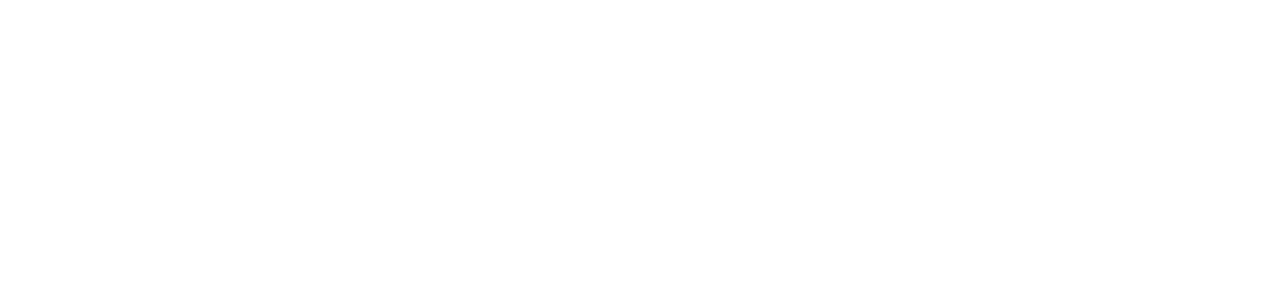
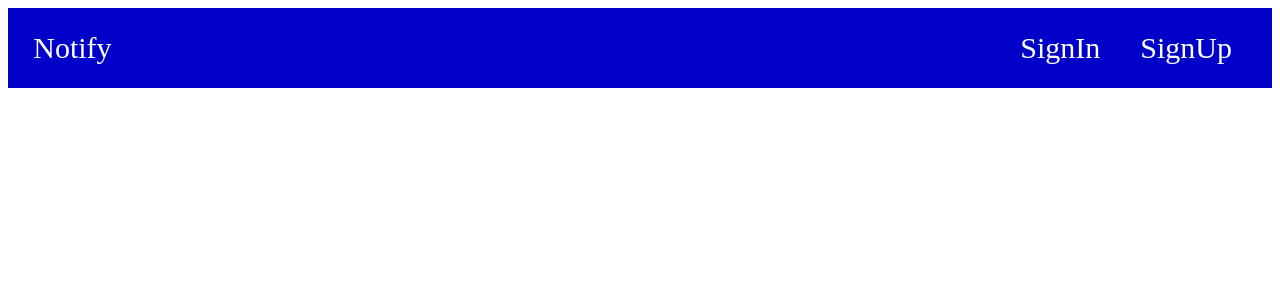
Before and after one commit to weather-notify/notify_Frontend, a React (Create React App) app: page / in a window 1280 px wide. Shown: the top 300 px of the page. Built offline with nearby package versions, Linux system fonts and the light colour scheme.

Commit message:
[FIX] MainContainer -> MainPage

```diff
--- a/src/router/MainRouter.js
+++ b/src/router/MainRouter.js
@@ -1,12 +1,12 @@
 import React from 'react';
 import { Route, Switch } from 'react-router-dom';
 
-import MainContainer from 'container/mainContainer/MainContainer'
+import MainPage from 'page/main/MainPage';
 
 const MainRouter = () => {
     return (
         <Switch>
-            <Route exact path='/' component={MainContainer}/>
+            <Route exact path='/' component={MainPage}/>
         </Switch>
     )
 }
```
